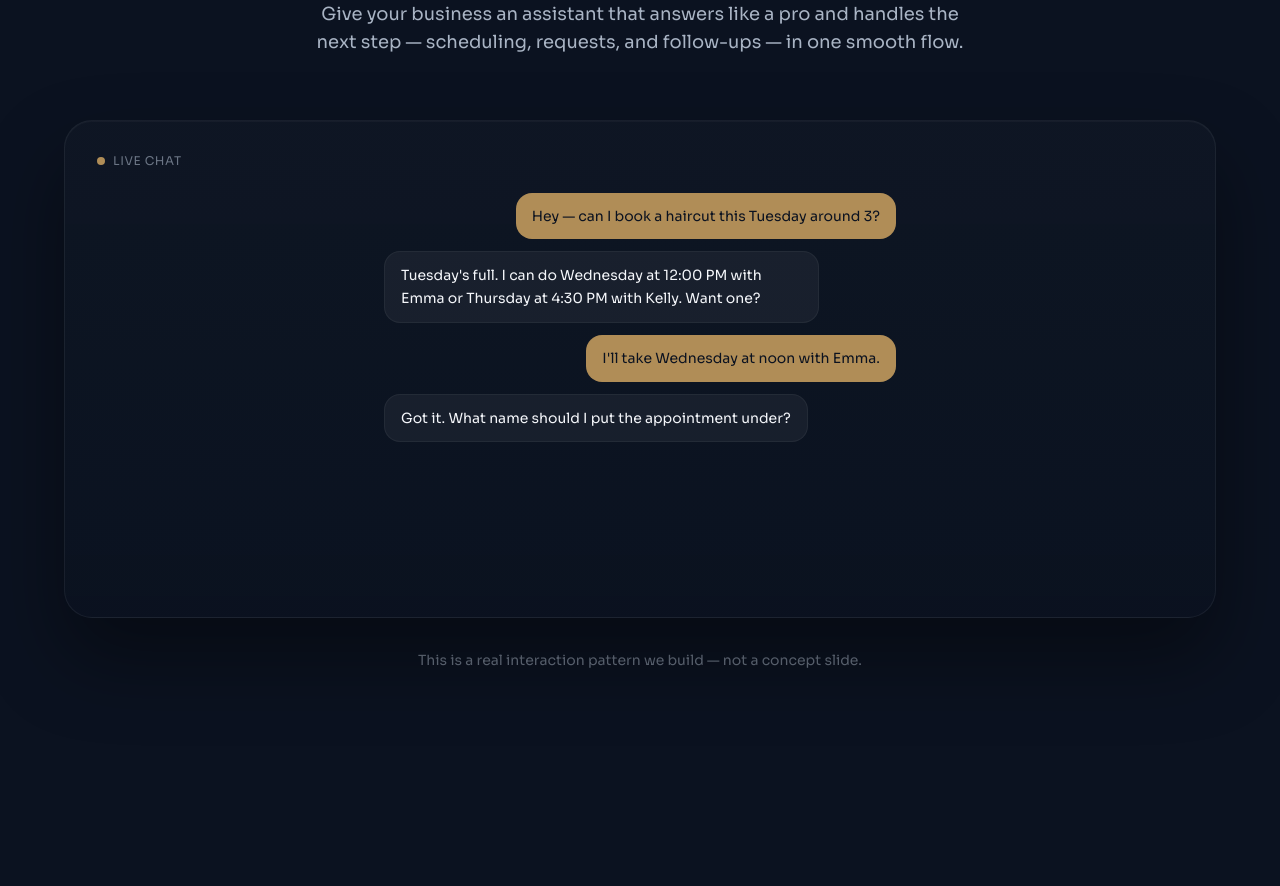
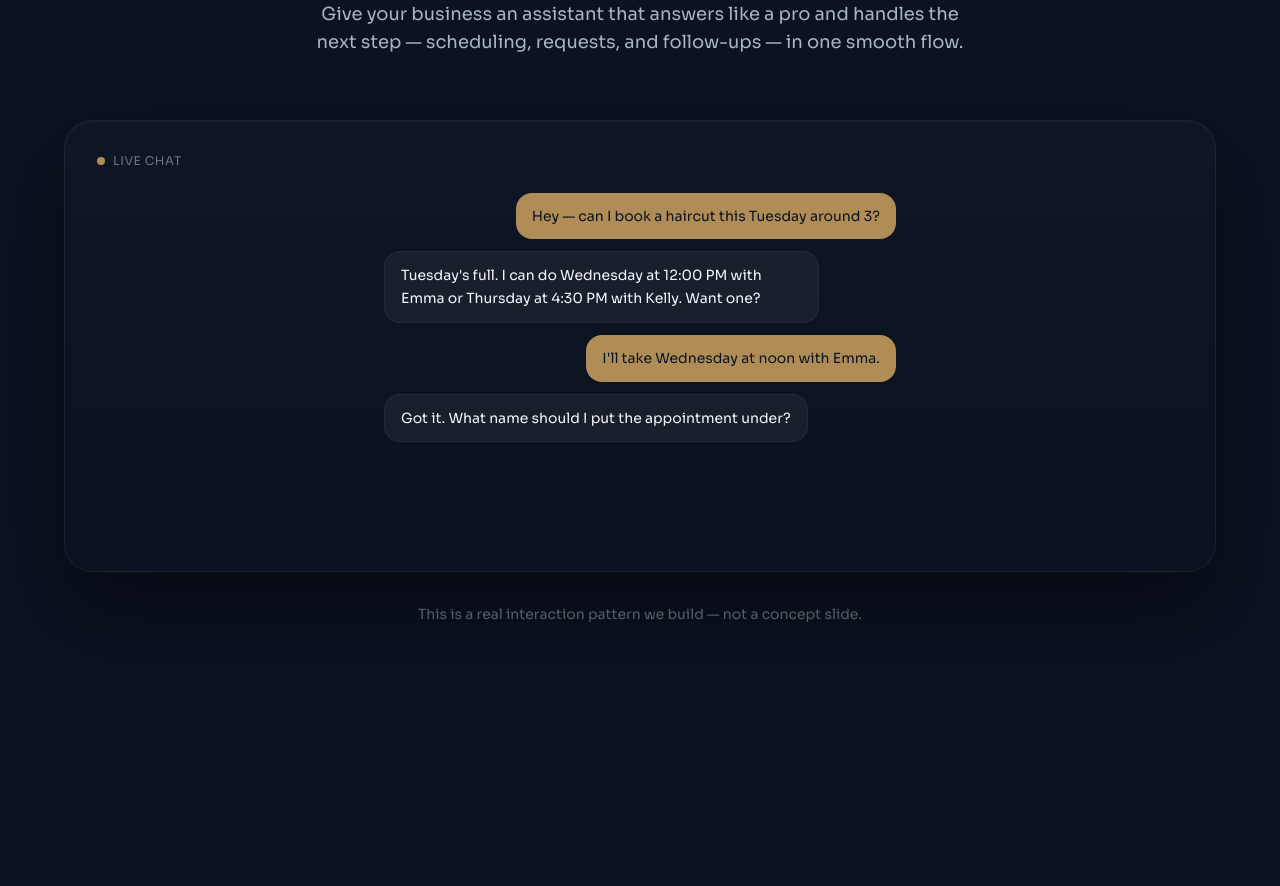
Before and after one commit to Dunzoai/shortlist-pass-hub, a Next.js app: page /digital in a window 1280 px wide. Shown: the part 3480-4366 px from the top of the page. Built offline with nearby package versions, Linux system fonts and the light colour scheme.

Commit message:
Fix layout shift - use fixed height container
Changed from min-h to fixed h-[420px] / h-[450px] so the card
doesn't resize when transitioning between chat and calendar views.
Calendar still holds for 3 full seconds before looping.

```diff
--- a/src/app/digital/page.tsx
+++ b/src/app/digital/page.tsx
@@ -504,7 +504,7 @@ function AISchedulingDemo() {
           animate={isInView ? { opacity: 1, y: 0 } : {}}
           transition={{ duration: 0.6, delay: 0.2 }}
         >
-          <div className="relative min-h-[400px] md:min-h-[420px]">
+          <div className="relative h-[420px] md:h-[450px]">
             {/* CHAT VIEW */}
             <motion.div
               className="p-6 md:p-8"
```
